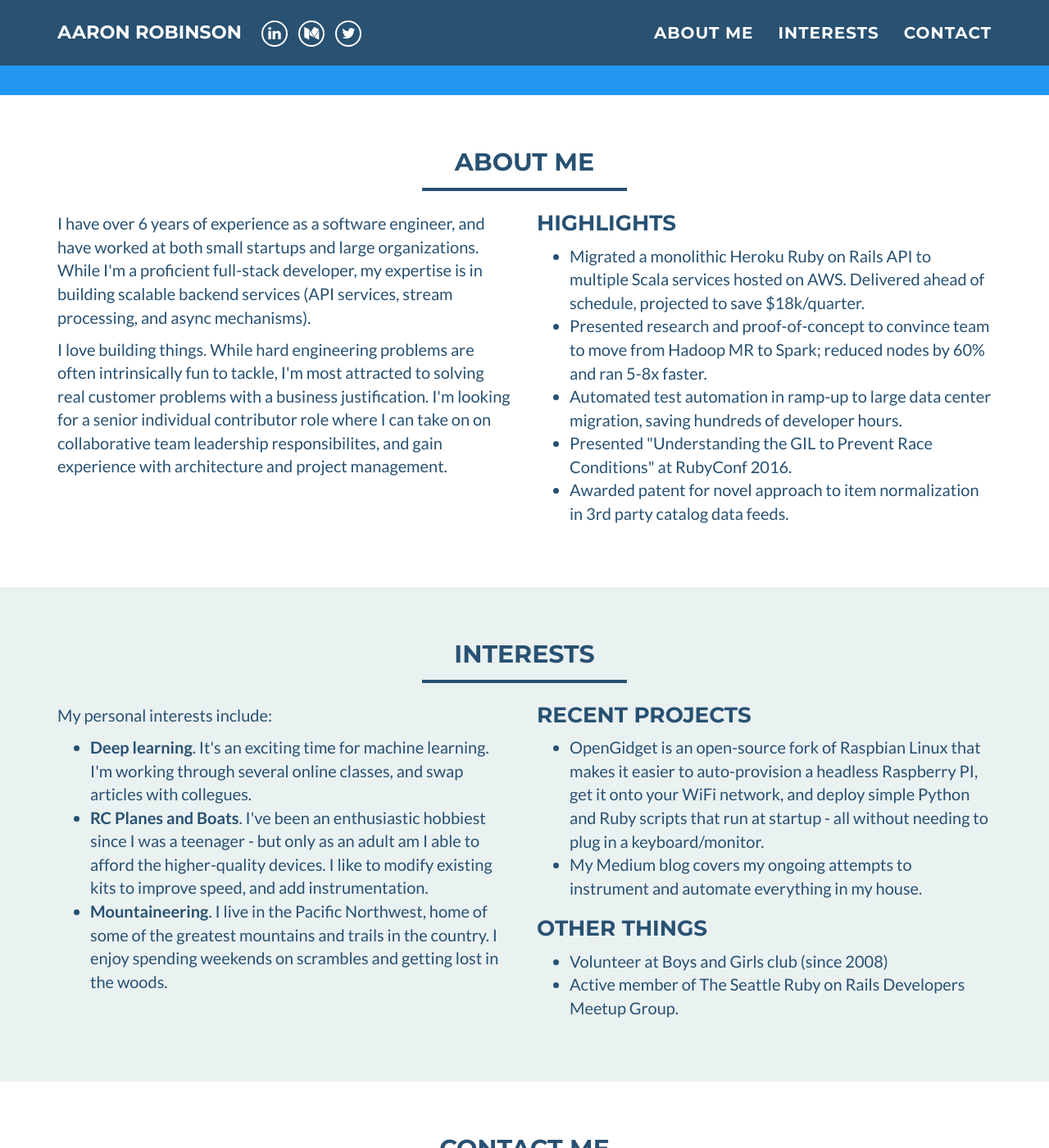
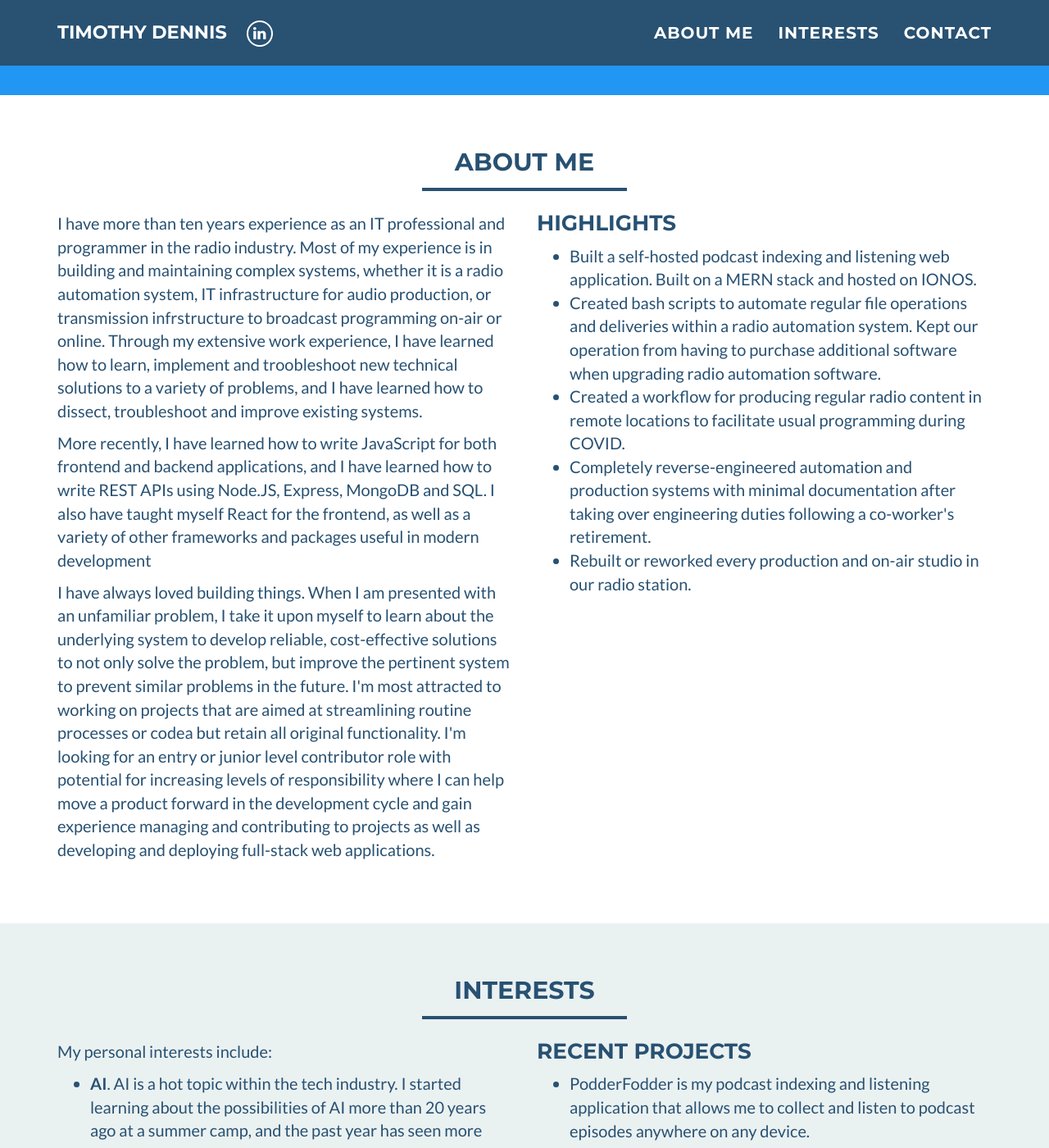
Before and after one commit to thetimothydennis/thetimothydennis.github.io, a Jekyll site: the page built from index.html, in a window 1280 px wide and 1400 px high, scrolled down 458 px. Shown: the whole window at 82% size. Built offline with Jekyll 4.4.1, drawn with Linux system fonts in a browser that asks for light colours; some of the changed text lies outside the part shown.

Commit message:
Personalized with my information

```diff
--- a/_config.yml
+++ b/_config.yml
@@ -1,20 +1,16 @@
 # Site settings
-name: Aaron Robinson
-email: edwin+contactme@someemail.com
+name: Timothy Dennis
+email: timothyddennis@gmail.com
 #canonical_url: https://edwinexemplar.com
-keywords: "Software Engineer, Python, Ruby, Machine Learning, Deep Learning, Startups, Agile, Pair Programming"
-skills: "Senior Software Engineer in Bentonville, Arkansas"
+keywords: "Software Engineer, JavaScript, Node, Express, MongoDB, SQL, bash, REST APIs, React"
+skills: "Software Engineer in Fayetteville, Arkansas"
 baseurl:
 
 # Social networks usernames (many more available: google-plus, flickr, dribbble, pinterest, instagram, tumblr, linkedin, etc.)
 # You should replace these with your social networks, of course. :)
 social:
   - title: linkedin
-    url: https://www.linkedin.com/in/cgroom/
-  - title: medium
-    url: https://medium.com/@cgroom
-  - title: twitter
-    url: https://twitter.com/chuck_groom
+    url: https://www.linkedin.com/in/timothy-dennis-24673324/
 
 # Google webmaster tools
 google_verify:
--- a/_includes/about_me.html
+++ b/_includes/about_me.html
@@ -9,37 +9,45 @@
     <div class="row">
 	    <div class="col-sm-6">
     		<p>
-            I have over 6 years of experience as a software engineer, and have worked
-            at both small startups and large organizations. While I'm a proficient full-stack
-            developer, my expertise is in building scalable backend services (API services, stream processing,
-            and async mechanisms).
+            I have more than ten years experience as an IT professional and programmer in the radio industry.
+            Most of my experience is in building and maintaining complex systems, whether it is a radio automation system,
+            IT infrastructure for audio production, or transmission infrstructure to broadcast programming on-air or online.
+            Through my extensive work experience, I have learned how to learn, implement and troobleshoot new technical solutions
+            to a variety of problems, and I have learned how to dissect, troubleshoot and improve existing systems.
         </p>
         <p>
-           I love building things.
-           While hard engineering problems are often intrinsically fun to tackle,
-           I'm most attracted to solving real customer problems with a business justification.
-           I'm looking for a senior individual contributor role where I can take on on collaborative
-           team leadership responsibilites, and gain experience with
-           architecture and project management.
+            More recently, I have learned how to write JavaScript for both frontend and backend applications, and I have learned
+            how to write REST APIs using Node.JS, Express, MongoDB and SQL. I also have taught myself React for the frontend, as well
+            as a variety of other frameworks and packages useful in modern development
+        </p>
+        <p>
+          I have always loved building things.
+          When I am presented with an unfamiliar problem, I take it upon myself to learn about the underlying system
+          to develop reliable, cost-effective solutions to not only solve the problem, but improve the pertinent system
+          to prevent similar problems in the future.
+          I'm most attracted to working on projects that are aimed at streamlining routine processes or codea but retain all original functionality.
+          I'm looking for an entry or junior level contributor role with potential for increasing levels of responsibility
+          where I can help move a product forward in the development cycle and gain experience managing and contributing to projects as well as
+           developing and deploying full-stack web applications.
         </p>
       </div>
 	    <div class="col-sm-6">
 		    <h3 style="margin-top:0;">Highlights</h3>
 		    <ul>
     			<li>
-            Migrated a monolithic Heroku Ruby on Rails API to multiple Scala
-            services hosted on AWS. Delivered ahead of schedule, projected to save $18k/quarter.
+            Built a self-hosted podcast indexing and listening web application. Built on a MERN stack and hosted on IONOS.
     			</li>
           <li>
-            Presented research and proof-of-concept to convince team to move from Hadoop MR to Spark; reduced nodes by 60% and ran 5-8x faster.
+            Created bash scripts to automate regular file operations and deliveries within a radio automation system.
+            Kept our operation from having to purchase additional software when upgrading radio automation software.
           <li>
-            Automated test automation in ramp-up to large data center migration, saving hundreds of developer hours.
+            Created a workflow for producing regular radio content in remote locations to facilitate usual programming during COVID.
+          <li>
+            Completely reverse-engineered automation and production systems with minimal documentation after taking over engineering duties following a co-worker's retirement.
+          </li>
     			<li>
-            Presented "Understanding the GIL to Prevent Race Conditions" at RubyConf 2016.
-    			</li>
-    			<li>
-            Awarded patent for novel approach to item normalization in 3rd party catalog data feeds.
-    			</li>
+            Rebuilt or reworked every production and on-air studio in our radio station.
+          </li>
 		    </ul>
 	    </div>
     </div>
--- a/_includes/interests.html
+++ b/_includes/interests.html
@@ -13,15 +13,17 @@
         </p>
 			<ul>
 			  <li>
-				 <b>Deep learning</b>. It's an exciting time for machine learning. I'm working through several online classes, and swap articles with collegues.
+				 <b>AI</b>. AI is a hot topic within the tech industry. I started learning about the possibilities of AI more than 20 years ago at a summer camp, and
+				 the past year has seen more development and improvement to available AI tools than in the previous 19. I've used a few new tools, such as the Cursor IDE and Warp
+				 terminal that hold incredible potential for improving code and streamlining development.
 			  </li>
 			  <li>
-				  <b>RC Planes and Boats</b>. I've been an enthusiastic hobbiest since I was a teenager - but only as an adult am I able to afford the higher-quality
-          devices. I like to modify existing kits to improve speed, and add instrumentation.
+				  <b>Low voltage electronics</b>. I've been a guitar and bass player since I was in high school, and I learned how to solder at almost the same time. In recent years, I've
+				  takne to building effects pedals on PCBs to change the sound of the electric guitar I'm playing. I also built an adapter box to use Nintendo 64 controllers with my PC via USB.
 			  </li>
 			  <li>
-				  <b>Mountaineering</b>. I live in the Pacific Northwest, home of some of the greatest mountains and trails in the country. I enjoy spending weekends
-          on scrambles and getting lost in the woods.
+				  <b>Cycling</b>. I'm an avid cyclist, and I commute roughly 4 miles round trip each day to and from work on my bike. A few years ago, I completely rebuilt my bike that I bought in college,
+				  allowing me to get another 10-15 years of riding out of it provided I give it regular maintenance.
       </li>
 			</ul>
 		</div>
@@ -29,22 +31,8 @@
       <h3 style="margin-top:0">Recent Projects</h3>
 		  <ul>
   			<li>
-          OpenGidget is an open-source fork of Raspbian Linux that makes it easier to auto-provision a headless Raspberry PI,
-          get it onto your WiFi network, and deploy simple Python and Ruby scripts that run at startup - all without needing to plug in a keyboard/monitor.
+			PodderFodder is my podcast indexing and listening application that allows me to collect and listen to podcast episodes anywhere on any device.
     		</li>
-  			<li>
-          My Medium blog covers my ongoing attempts to instrument and automate everything in my house.
-  			</li>
-  		    </ul>
-  		    <h3>Other Things</h3>
-  		    <ul>
-  			<li>
-           Volunteer at Boys and Girls club (since 2008)
-  			</li>
-  			<li>
-  			  Active member of The Seattle Ruby on Rails Developers Meetup Group.
-  			</li>
-		   </ul>
       </div>
     </div>
   </div>
```
Also changed, not shown: img/profile.png, 1 other file.
